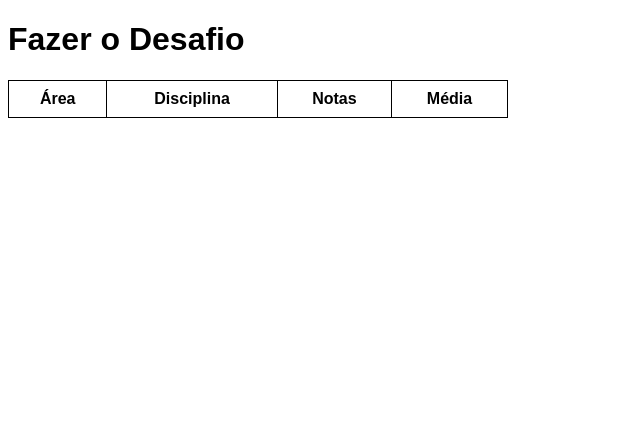
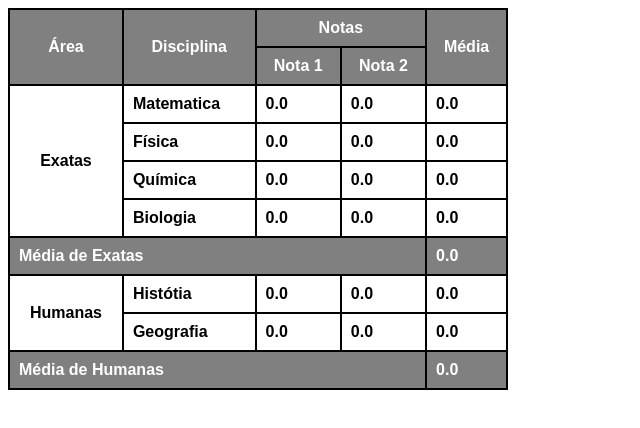
Before and after one commit to pedroaf12/html-css, a plain HTML site: page desafios/d014/index.html in a window 1280 px wide. Shown: the whole page, without its empty margins (0-640 px from the left). Drawn offline with Linux system fonts and the light colour scheme.

Commit message:
Finalizado modulo3

```diff
--- a/desafios/d014/index.html
+++ b/desafios/d014/index.html
@@ -5,8 +5,10 @@
     <meta name="viewport" content="width=device-width, initial-scale=1.0">
     <title>Desafio tabela médias</title>
     <style>
+
          body {
             font-family: Arial, Helvetica, sans-serif;
+            font-weight: bold;
         }
 
         table {
@@ -21,21 +23,90 @@
         }
 
         th, td {
-            border: 1px solid black;
+            border: 2px solid black;
             padding: 9px;
         }
+
+        .colunas {
+            color: white;
+            font-weight: bold;
+            background-color: gray;
+        }
+
+        .media-area {
+            color: white;
+            font-weight: bold;
+            text-align: left;
+            background-color: gray;
+        }
+
 
     </style>
 </head>
 <body>
-    <h1>Fazer o Desafio</h1>
     <table>
-        <thead>
-            <th>Área</th>
-            <th>Disciplina</th>
-            <th>Notas</th>
-            <th>Média</th>
+        <thead class="colunas">
+            <tr>
+                <th rowspan="2">Área</th>
+                <th rowspan="2">Disciplina</th>
+                <th colspan="2">Notas</th>
+                <th rowspan="2">Média</th>
+                <tr>
+                    <th>Nota 1</th>
+                    <th>Nota 2</th>
+
+                </tr>
+            </tr>
         </thead>
+        <tbody>
+            <tr>
+                <th rowspan="4">Exatas</th>
+                <td>Matematica</td>
+                <td>0.0</td>
+                <td>0.0</td>
+                <td>0.0</td>
+            </tr>
+            <tr>
+                <td>Física</td>
+                <td>0.0</td>
+                <td>0.0</td>
+                <td>0.0</td>
+            </tr>
+            <tr>
+                <td>Química</td>
+                <td>0.0</td>
+                <td>0.0</td>
+                <td>0.0</td>
+            </tr>
+            <tr>
+                <td>Biologia</td>
+                <td>0.0</td>
+                <td>0.0</td>
+                <td>0.0</td>
+            </tr>
+            <tr class="media-area">
+                <th colspan="4">Média de Exatas</th>
+                <td>0.0</td>
+            </tr>
+            <tr>
+                <th rowspan="2">Humanas</th>
+                <td>Histótia</td>
+                <td>0.0</td>
+                <td>0.0</td>
+                <td>0.0</td>
+            </tr>
+            <tr>
+                <td>Geografia</td>
+                <td>0.0</td>
+                <td>0.0</td>
+                <td>0.0</td>
+            </tr>
+            <tr class="media-area">
+                <th colspan="4">Média de Humanas</th>
+                <td>0.0</td>
+            </tr>
+
+        </tbody>
     </table>
 </body>
 </html>
```
